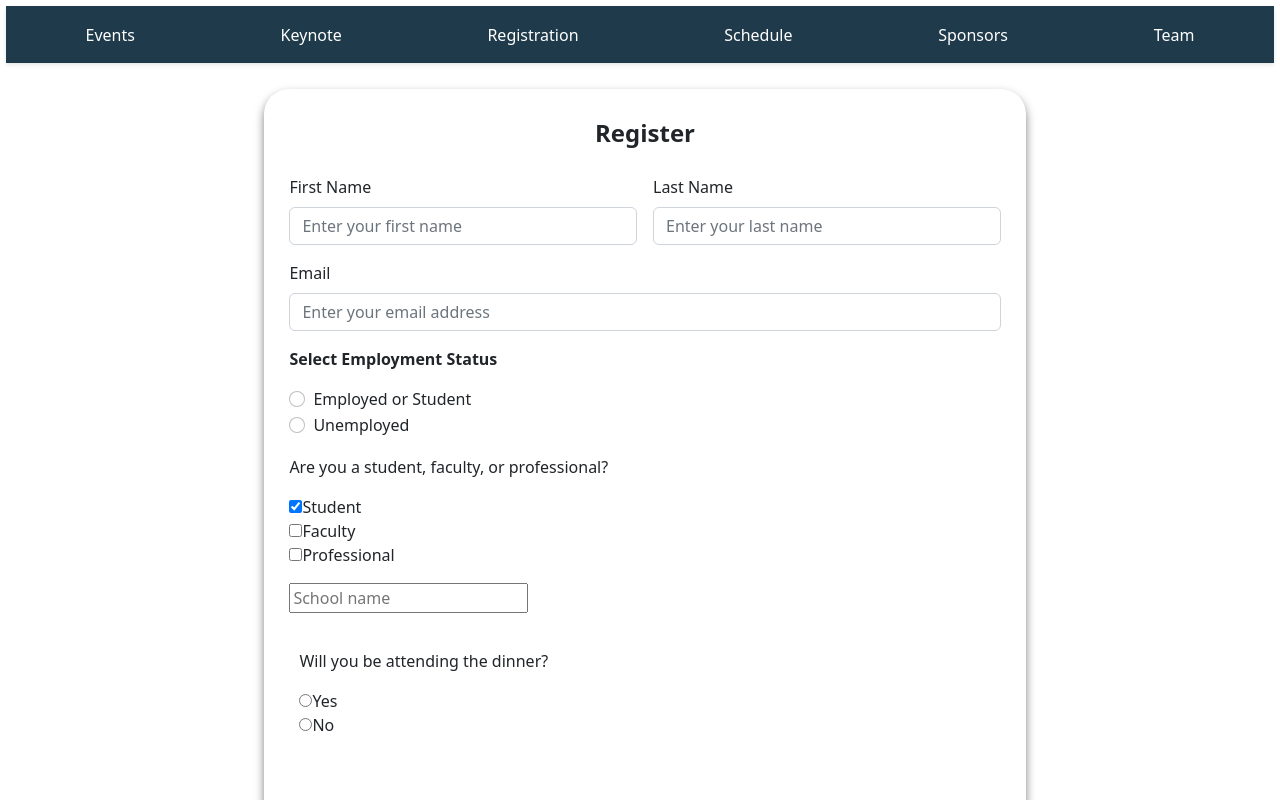
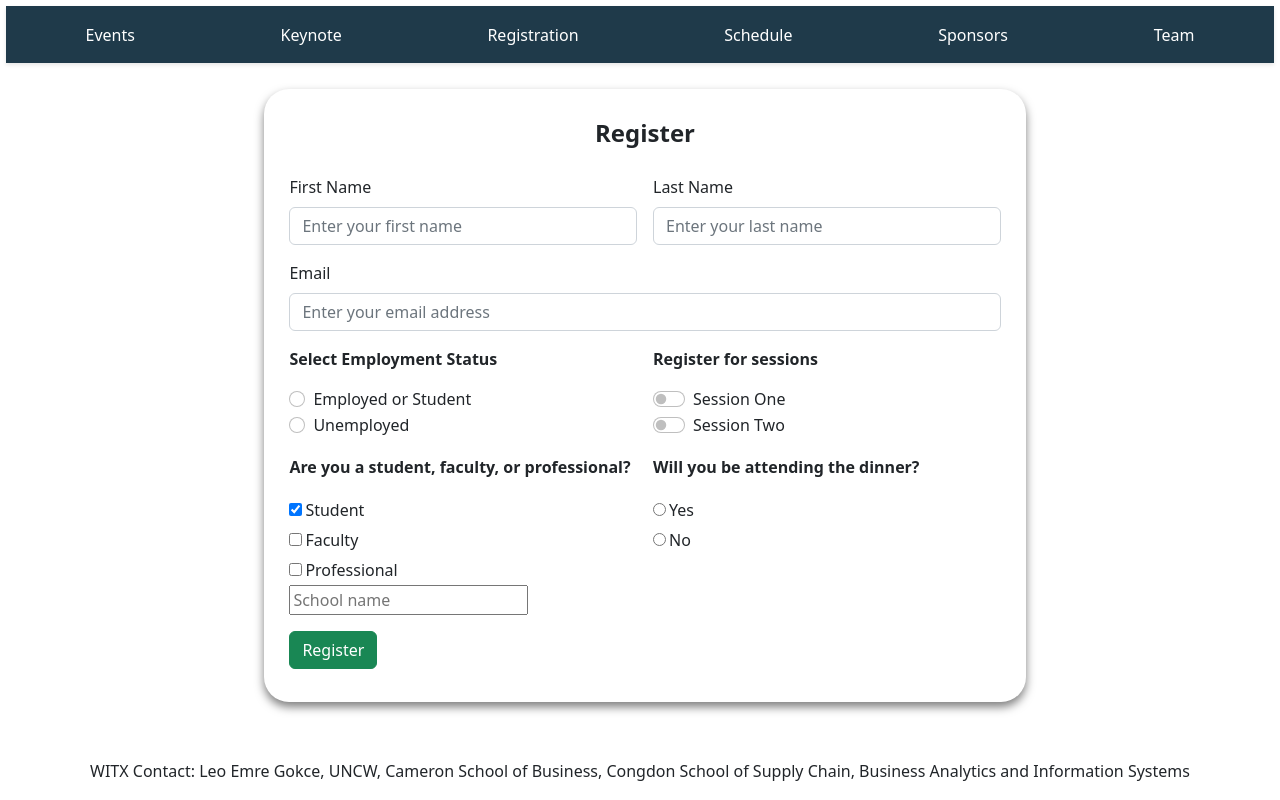
Before and after one commit to bbarclay28/328Project, an Angular app: page /registration in a window 1280 px wide. Shown: the top 800 px of the page. Built offline with nearby package versions, Linux system fonts and the light colour scheme.

Commit message:
Fixed Structure of form

```diff
--- a/src/app/registration/registration.component.html
+++ b/src/app/registration/registration.component.html
@@ -81,42 +81,11 @@
         </div>
       </div>
 
-      <!--Are you a student, faculty, or professional checkboxes-->
-      <div>
 
-        <p>Are you a student, faculty, or professional?</p>
-        <div>
-          <input type="checkbox" id="student" name="title" [(ngModel)]="title" [value]="true" >
-          <label for="student">Student</label>
-        </div>
-        <div>
-          <input type="checkbox" id="faculty" name="title">
-          <label for="faculty">Faculty</label>
-        </div>
-        <div>
-          <input type="checkbox" id="professional" name="title">
-          <label for="professional">Professional</label>
-        </div>
-      </div>
-      <div class="school-text" *ngIf = "title">
-        <input type="text" placeholder="School name">
-      </div>
-
-      <!--Dinner Attendance radio button-->
-      <div>
-        <fieldset>
-        <p>Will you be attending the dinner?</p>
-          <input type="radio" id="yes" name="agreement" value="yes">
-          <label for="yes">Yes</label><br>
-
-          <input type="radio" id="no" name="agreement" value="no">
-          <label for="no">No</label><br>
-        </fieldset>
-      </div>
+    <div class="col-md-4 sessions">
+      <p class="registersessions">Register for sessions</p>
 
       <!--Session One Checkbox-->
-    <div class="col-md-4 sessions">
-      <p class="registersessions">Register for sessions</p>
       <div class="form-check form-switch">
         <input class="form-check-input" type="checkbox" id="sessionOne" [(ngModel)]="sessionOneSelected" name="sessionOne">
         <label class="form-check-label" for="sessionOne">Session One</label>
@@ -138,12 +107,13 @@
         </div>
       </div>
 
+      <!--Session Two Checkbox-->
       <div class="form-check form-switch">
-        <input class="form-check-input" type="checkbox" id="sessionOne" [(ngModel)]="sessionTwoSelected" name="sessionOne">
-        <label class="form-check-label" for="sessionOne">Session Two</label>
+        <input class="form-check-input" type="checkbox" id="sessionTwo" [(ngModel)]="sessionTwoSelected" name="sessionTwo">
+        <label class="form-check-label" for="sessionTwo">Session Two</label>
       </div>
 
-      <!--Radio buttons for Session One time slots-->
+      <!--Radio buttons for Session Two time slots-->
       <div *ngIf="sessionTwoSelected" class="col-12">
         <div class="form-check">
             <input class="form-check-input" type="radio" id="timeSlot1" [(ngModel)]="selectedTimeSlotTwo" name="timeSlot" value="9AM">
@@ -158,8 +128,41 @@
           <label class="form-check-label" for="timeSlot3">1:00 PM - 2:00 PM</label>
         </div>
       </div>
+    </div>
 
-    </div>
+      <!--Are you a student, faculty, or professional checkboxes-->
+      <div class="col-md-6">
+        <p class="registersessions">Are you a student, faculty, or professional?</p>
+        <div>
+          <input type="checkbox" id="student" name="title" [(ngModel)]="title" [value]="true">
+          <label for="student" class="checkspace">Student</label>
+        </div>
+        <div>
+          <input type="checkbox" id="faculty" name="title" >
+          <label for="faculty" class="checkspace">Faculty</label>
+        </div>
+        <div>
+          <input type="checkbox" id="professional" name="title" >
+          <label for="professional" class="checkspace">Professional</label>
+        </div>
+
+        <div class="school-text" *ngIf = "title">
+          <input type="text" placeholder="School name">
+        </div>
+      </div>
+
+
+      <!--Dinner Attendance radio button-->
+      <div class="col-md-4">
+        <p class="registersessions">Will you be attending the dinner?</p>
+          <input type="radio" id="yes" name="agreement" value="yes">
+          <label for="yes" class="checkspace">Yes</label><br>
+
+          <input type="radio" id="no" name="agreement" value="no">
+          <label for="no" class="checkspace">No</label><br>
+      </div>
+
+
       <!--Register Button-->
       <div class="col-12">
         <button class="btn btn-success" (click)="onClickRegister()">Register</button>
--- a/src/app/registration/registration.component.less
+++ b/src/app/registration/registration.component.less
@@ -24,10 +24,11 @@ legend{
 
 .registersessions{
     font-weight: bold;
+    white-space: nowrap
 }
 
-.sessions{
-
+.checkspace{
+    padding:3px;
 }
 
 .Checkboxes{
```
